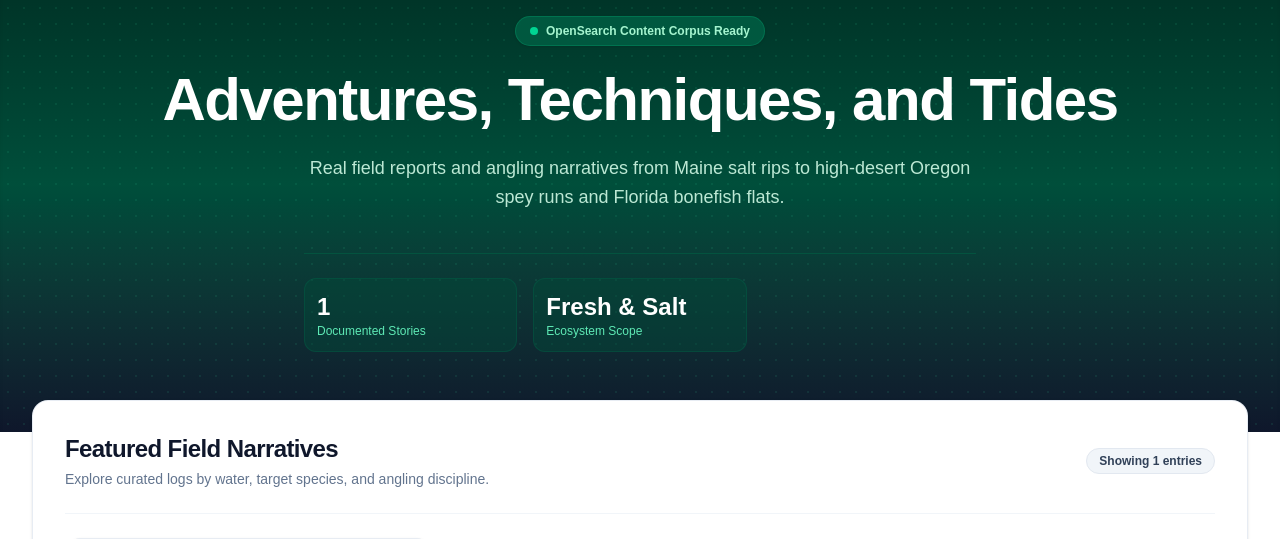
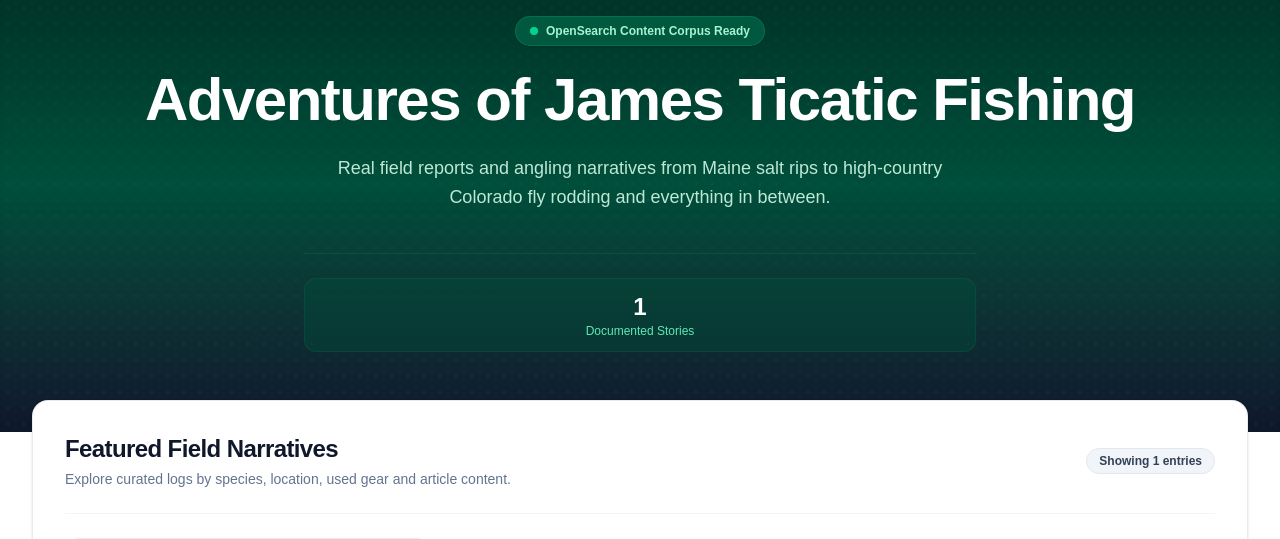
Before and after one commit to JamesTicatic/FishingProject, a Next.js app: page / in a window 1280 px wide. Shown: the part 129-668 px from the top of the page. Built offline with nearby package versions, Linux system fonts and the light colour scheme; grey boxes are pictures that could not be loaded.

Commit message:
content: update home page copy and fort fisher story data

```diff
--- a/app/page.tsx
+++ b/app/page.tsx
@@ -18,22 +18,18 @@ export default function HomePage() {
           </div>
 
           <h1 className="text-4xl sm:text-5xl lg:text-6xl font-extrabold tracking-tight text-white mb-6">
-            Adventures, Techniques, and Tides
+            Adventures of James Ticatic Fishing
           </h1>
 
           <p className="max-w-2xl mx-auto text-base sm:text-lg text-emerald-100/90 leading-relaxed mb-10">
-            Real field reports and angling narratives from Maine salt rips to high-desert Oregon spey runs and Florida bonefish flats.
+            Real field reports and angling narratives from Maine salt rips to high-country Colorado fly rodding and everything in between.
           </p>
 
           {/* Quick Metrics Bar */}
-          <div className="grid grid-cols-2 sm:grid-cols-3 gap-4 max-w-2xl mx-auto pt-6 border-t border-emerald-800/60 text-left">
+          <div className="gap-4 max-w-2xl mx-auto pt-6 border-t border-emerald-800/60 text-center">
             <div className="p-3 bg-emerald-900/40 rounded-xl border border-emerald-800/40">
               <div className="text-2xl font-bold text-white">{stories.length}</div>
               <div className="text-xs text-emerald-300 font-medium">Documented Stories</div>
-            </div>
-            <div className="col-span-2 sm:col-span-1 p-3 bg-emerald-900/40 rounded-xl border border-emerald-800/40">
-              <div className="text-2xl font-bold text-white">Fresh &amp; Salt</div>
-              <div className="text-xs text-emerald-300 font-medium">Ecosystem Scope</div>
             </div>
           </div>
         </div>
@@ -48,7 +44,7 @@ export default function HomePage() {
                 Featured Field Narratives
               </h2>
               <p className="text-sm text-slate-500 mt-1">
-                Explore curated logs by water, target species, and angling discipline.
+                Explore curated logs by species, location, used gear and article content.
               </p>
             </div>
             <span className="text-xs font-semibold px-3 py-1 bg-slate-100 text-slate-700 rounded-full border border-slate-200">
--- a/data/stories.ts
+++ b/data/stories.ts
@@ -1,3 +1,9 @@
+export interface StoryImage {
+  url: string;
+  alt: string;
+  caption?: string;
+}
+
 export interface FishingStory {
   id: string;
   slug: string;
@@ -8,6 +14,7 @@ export interface FishingStory {
   species: string[];
   gear: string[];
   date: string;
+  coverImage?: StoryImage;
 }
 
 export const stories: FishingStory[] = [
@@ -49,6 +56,11 @@ export const stories: FishingStory[] = [
       "Live Bait (Mullet & Crab)"
     ],
     date: "August 20, 2026",
+    coverImage: {
+      url: "https://acgy0tm5uubdnyxg.public.blob.vercel-storage.com/Andrew2026.jpg",
+      alt: "Andrew holding his monster catch",
+      caption: "Sight-casting metal at fast moving pelagics." // optional
+    },
   }
 ];
 
```
